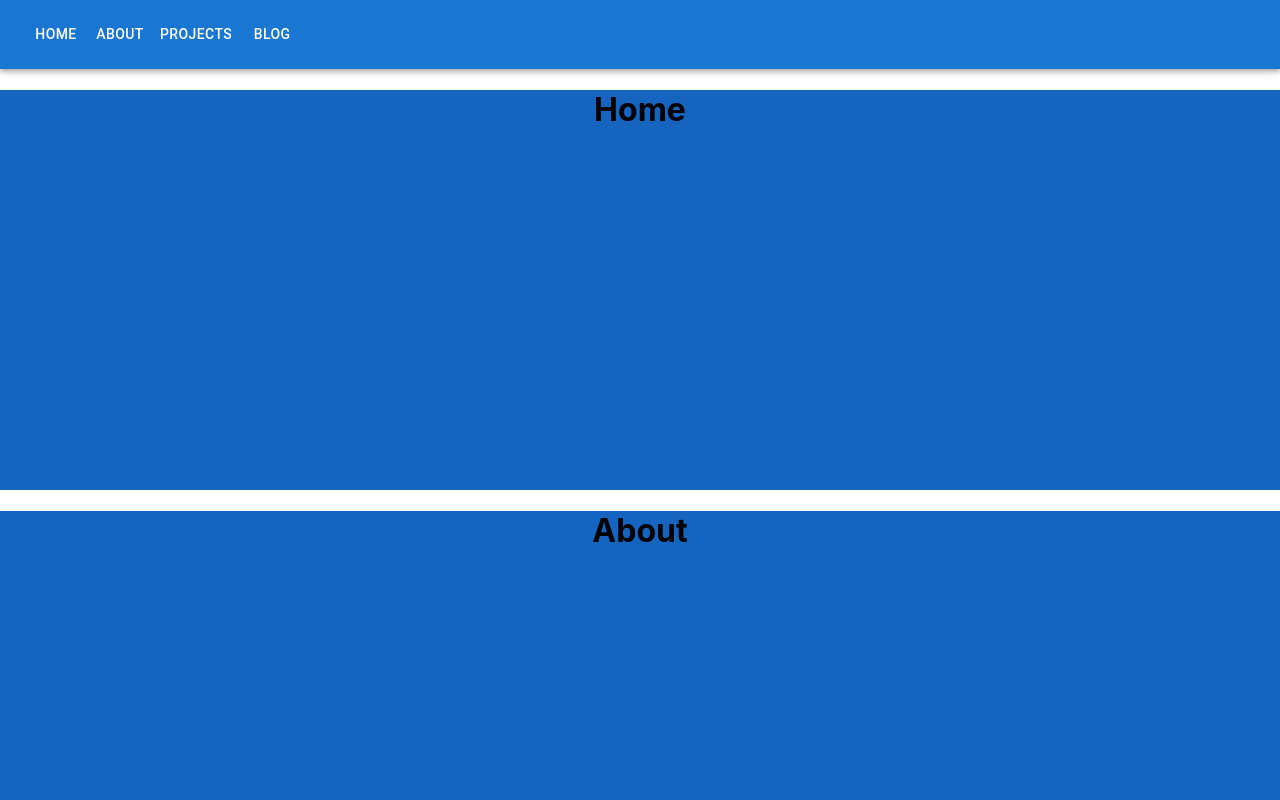
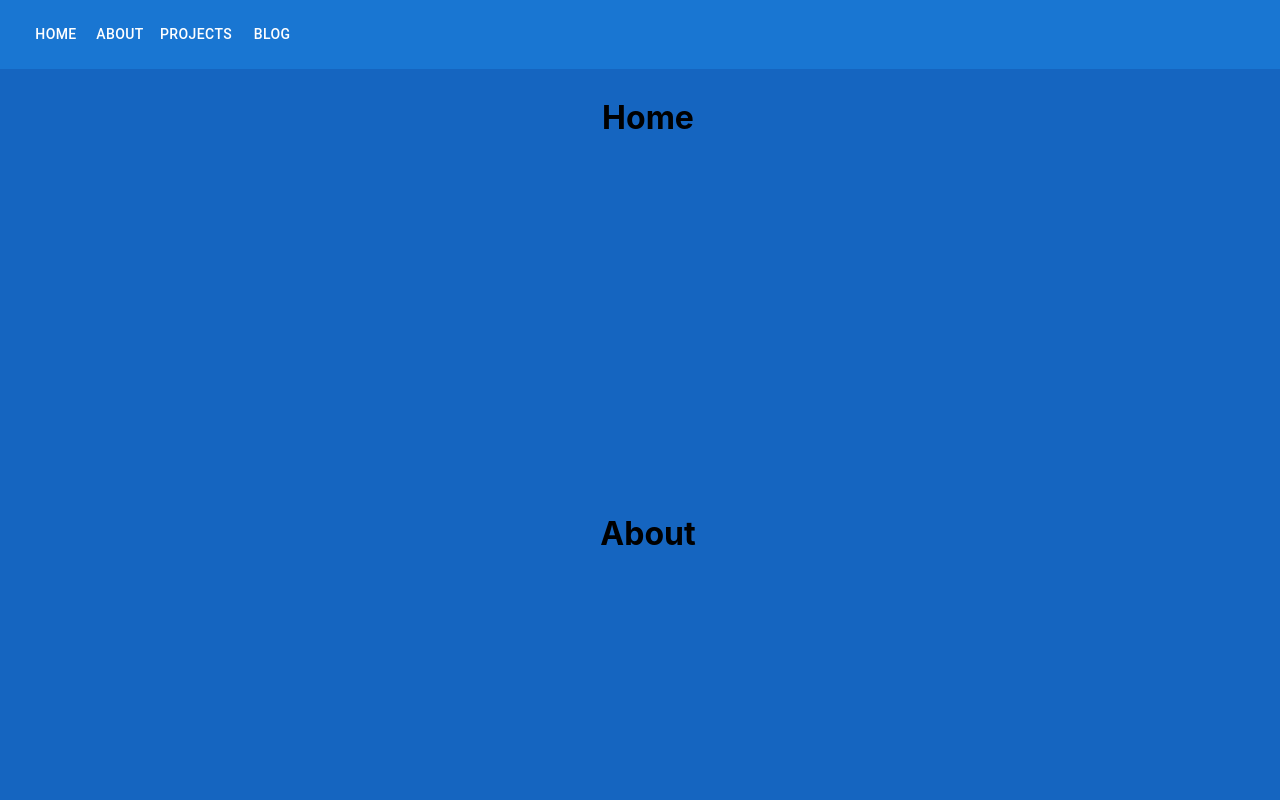
Before and after one commit to daehan0226/daehan0226, a React (Create React App) app: page / in a window 1280 px wide. Shown: the top 800 px of the page. Built offline with nearby package versions, Linux system fonts and the light colour scheme.

Commit message:
feat: add padding in box warpper

```diff
--- a/src/components/common/BoxWrapper.tsx
+++ b/src/components/common/BoxWrapper.tsx
@@ -12,6 +12,7 @@ const BoxWrapper = ({children}:BoxWrapperProps) => {
         width: '100%',
         height: '100%',
         minHeight: 400,
+        padding: 1,
         backgroundColor: 'primary.dark',
         '&:hover': {
           backgroundColor: 'primary.main',
```
